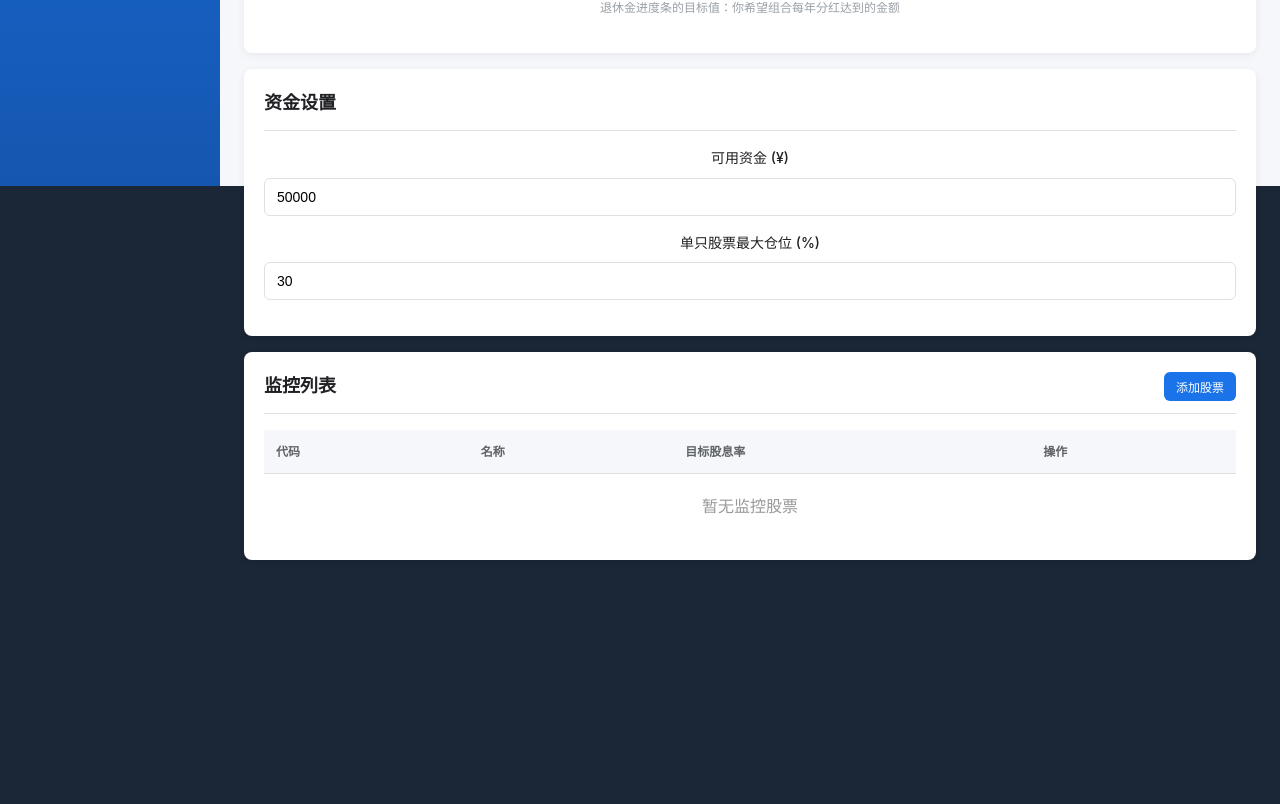
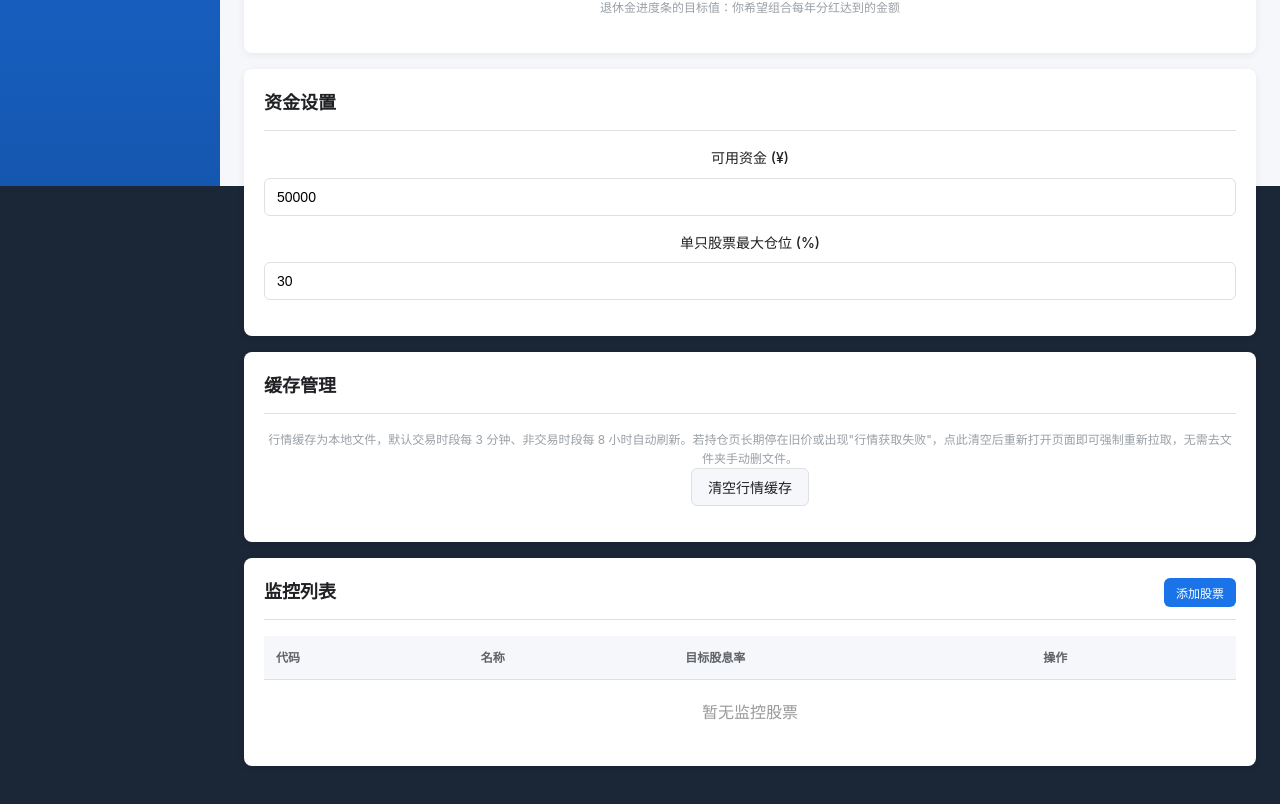
Before and after one commit to zhang-ruyu/gxsan, a Vue app in the folder gxsan/frontend/: page /settings in a window 1280 px wide. Shown: the part 614-1418 px from the top of the page. Before the commit the page ends 1214 px from the top, so only its background shows below. Built offline with nearby package versions, Linux system fonts and the light colour scheme.

Commit message:
feat(ui): 设置页新增『清空行情缓存』按钮，替代手动删 json（CLI 路径）

```diff
--- a/gxsan/frontend/src/views/Settings.vue
+++ b/gxsan/frontend/src/views/Settings.vue
@@ -50,6 +50,20 @@
         <div class="form-group">
           <label class="form-label">单只股票最大仓位 (%)</label>
           <input class="form-input" type="number" step="0.1" v-model.number="fundInfo.max_position_pct" @change="saveFund">
+        </div>
+      </div>
+
+      <!-- 缓存管理 -->
+      <div class="card">
+        <div class="card-header">
+          <span class="card-title">缓存管理</span>
+        </div>
+        <div class="form-group">
+          <p class="form-hint">行情缓存为本地文件，默认交易时段每 3 分钟、非交易时段每 8 小时自动刷新。若持仓页长期停在旧价或出现"行情获取失败"，点此清空后重新打开页面即可强制重新拉取，无需去文件夹手动删文件。</p>
+          <button class="btn btn-secondary" :disabled="clearing" @click="clearCache">
+            {{ clearing ? '清空中...' : '清空行情缓存' }}
+          </button>
+          <span v-if="clearMsg" class="form-hint" style="color:#2e7d32;">{{ clearMsg }}</span>
         </div>
       </div>
 
@@ -112,7 +126,7 @@
 </template>
 
 <script>
-import { GetConfig, SetConfig, GetFundInfo, SetAvailableFund, GetWatchlist, AddWatchlist, RemoveWatchlist, UpdateWatchlist } from '../../wailsjs/go/main/App'
+import { GetConfig, SetConfig, GetFundInfo, SetAvailableFund, GetWatchlist, AddWatchlist, RemoveWatchlist, UpdateWatchlist, ClearCache } from '../../wailsjs/go/main/App'
 import { parseJSON } from '../utils/api'
 
 export default {
@@ -133,6 +147,8 @@ export default {
       },
       watchlist: [],
       showModal: false,
+      clearing: false,
+      clearMsg: '',
       isEditing: false,
       editingCode: '',
       formData: {
@@ -225,6 +241,18 @@ export default {
           alert('删除失败: ' + error.message)
         }
       }
+    },
+    async clearCache() {
+      if (!confirm('确定清空本地行情缓存吗？清空后需重新拉取行情数据。')) return
+      this.clearing = true
+      this.clearMsg = ''
+      try {
+        const msg = await ClearCache()
+        this.clearMsg = msg
+      } catch (error) {
+        alert('清空失败: ' + error.message)
+      }
+      this.clearing = false
     }
   },
   mounted() {
--- a/gxsan/frontend/wailsjs/go/main/App.js
+++ b/gxsan/frontend/wailsjs/go/main/App.js
@@ -40,6 +40,10 @@ export function GetDashboard() {
 
 export function GetDataDir() {
   return window['go']['main']['App']['GetDataDir']();
+}
+
+export function ClearCache() {
+  return window['go']['main']['App']['ClearCache']();
 }
 
 export function GetDividendSummary() {
```
Also changed, not shown: 1 other file (tests, documents, lock files or other folders).
